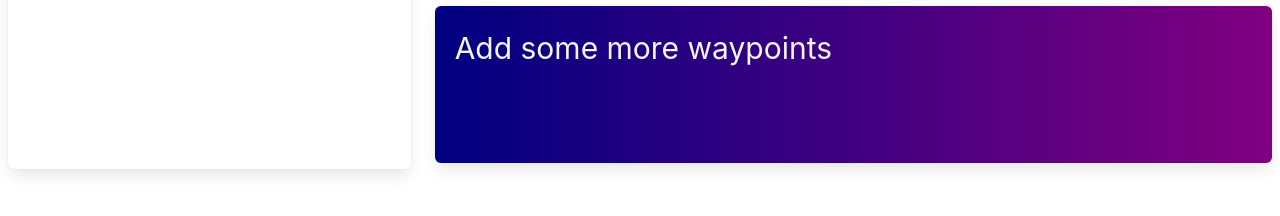
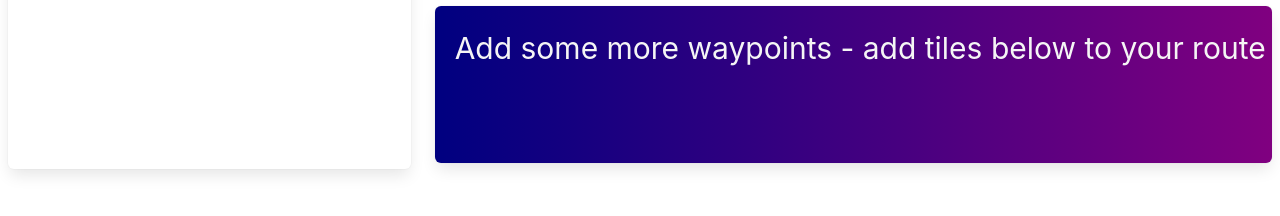
Before and after one commit to msheslow/mapper, a website: page index.html in a window 1280 px wide. Shown: the part 1262-1478 px from the top of the page. Drawn offline with nearby package versions, Linux system fonts and the light colour scheme; some packages are replaced by stand-ins of ours; a web font is replaced by a local one.

Commit message:
more tiles

```diff
--- a/index.html
+++ b/index.html
@@ -81,7 +81,7 @@
                             <div id="map" style="margin-bottom: 7.5px;"></div>
                             <div>
                                 <div class="box" style="margin-bottom: 7.5px; white-space: nowrap; overflow-x: auto; background-image: linear-gradient(to right, navy, purple);">
-                                        <text style="font-size: 30px; color: whitesmoke;">Add some more waypoints</text><br><br>
+                                        <text style="font-size: 30px; color: whitesmoke;">Add some more waypoints - add tiles below to your route and we'll <em>map it!</em></text><br><br>
                                         <br><br>
                                         <div class="is-medium" id="waypoint-column"></div>
                                 </div>
```
